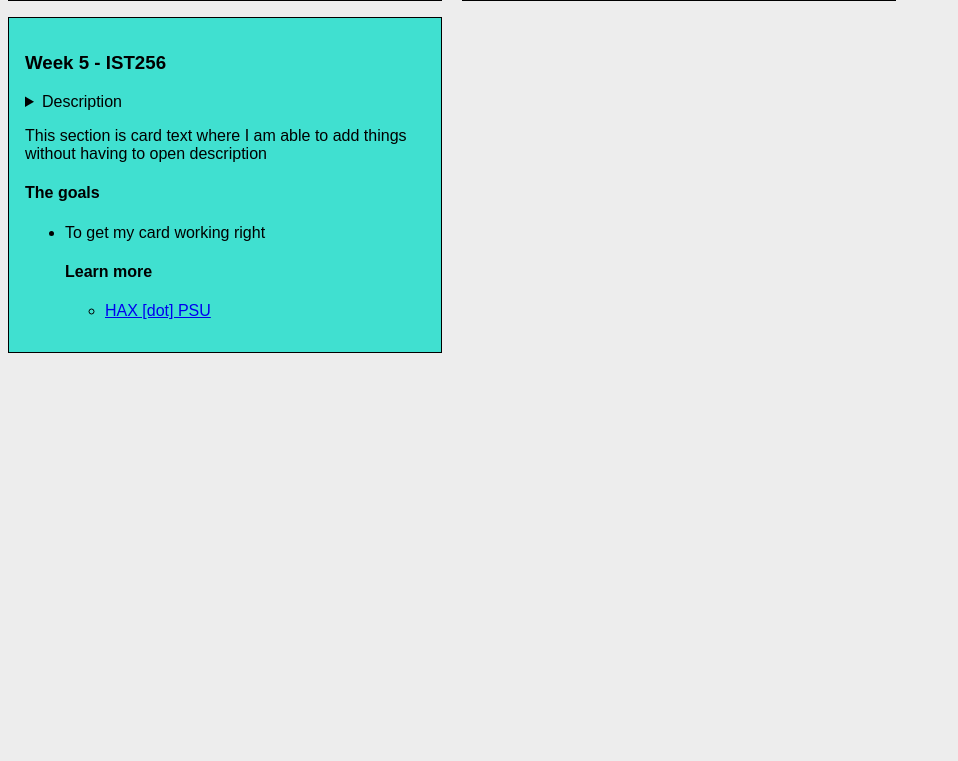
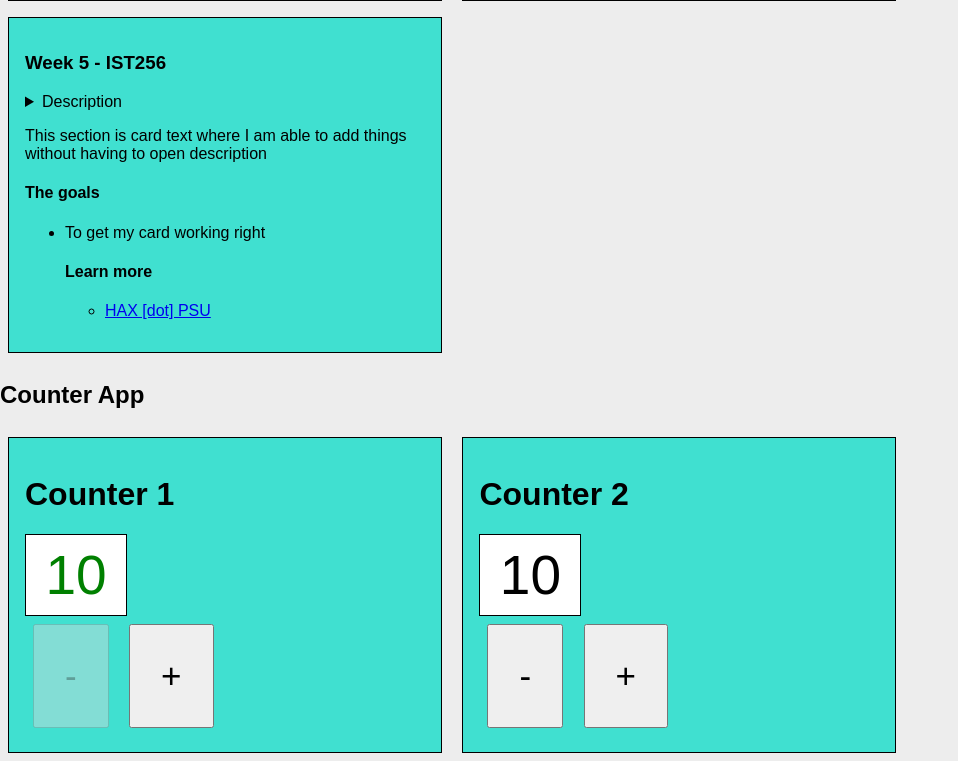
Before and after one commit to faisaljaafar/polaris-chip, a website with bundled scripts: page index.html in a window 1280 px wide. Shown: the part 929-1690 px from the top of the page, without its empty margins (0-958 px from the left). Before the commit the page ends 1290 px from the top, so only its background shows below. Built offline with nearby package versions, Linux system fonts and the light colour scheme.

Commit message:
Added Counter app

```diff
--- a/index.html
+++ b/index.html
@@ -4,6 +4,7 @@
 <head>
   <meta charset="utf-8">
   <meta name="viewport" content="width=device-width, initial-scale=1.0, viewport-fit=cover" />
+  <script type="module" src="src/counter.js"></script>
   <meta name="Description" content="Boilerplate for polaris chip">
   <base href="/">
 
@@ -48,6 +49,10 @@
     <my-card></my-card>
   </div>
 
+  <h2>Counter App</h2>
+  <my-counter name="Counter 1" min="10" max="25"></my-counter>
+  <my-counter name="Counter 2" min="7" max="30"></my-counter>
+
   <!-- this is what is bringing in the definition for this tag -->
   <script type="module" src="./src/polaris-chip.js"></script>
   <script type="module" src="./src/my-card.js"></script>
--- a/package.json
+++ b/package.json
@@ -16,6 +16,7 @@
   },
   "dependencies": {
     "@lrnwebcomponents/meme-maker": "^8.0.0",
+    "@lrnwebcomponents/multiple-choice": "^8.0.0",
     "lit": "^3.1.2"
   },
   "devDependencies": {
--- /dev/null
+++ b/src/counter.js
@@ -0,0 +1,117 @@
+import { LitElement, html, css } from 'lit';
+
+export class Counter extends LitElement {
+
+  static get tag() {
+    return 'my-counter';
+  }
+
+  constructor() {
+    super();
+    this.count = 10;
+    this.min = 10;
+    this.max = 25;
+    this.name= "Counter";
+  }
+
+  static get properties() {
+    return {
+      count: { type: Number },
+      min: {type: Number},
+      max: {type: Number},
+      name: {type: String},
+    }
+  }
+
+  static get styles() {
+    return css`
+    :host{
+        display: inline-flex
+    }
+      .counter-container {
+        width: 400px;
+        border: 1px solid black;
+        padding: 16px;
+        margin: 8px;
+        background-color: turquoise;
+        align-items: center;
+      }
+
+      #counter-value {
+        height: 80px;
+        width: 100px;
+        font-size: 55px;
+        border: 1px solid black;
+        background-color: white;
+        display: flex;
+        justify-content: center;
+        align-items: center;
+        color: var(--counter-color, black);
+      }
+
+      button {
+        font-size: 35px;
+        padding: 30px;
+        margin: 8px;
+      }
+    `;
+  }
+
+  render() {
+    return html`
+      <confetti-container id="confetti">
+        <div class="counter-container">
+          <h1>${this.name}</h1>
+          <div id="counter-value">${this.count}</div>
+          <button id="decrement-btn" @click="${this.decrement}" ?disabled="${this.count === this.min}">-</button>
+          <button id="increment-btn" @click="${this.increment}" ?disabled="${this.count === this.max}">+</button>
+        </div>
+      </confetti-container>
+    `;
+  }
+
+  updated(changedProperties) {
+    if (changedProperties.has('count')) {
+      if (this.count === 18) {
+        this.makeItRain();
+      }
+      this.updateCounterColor();
+    }
+  }
+
+  updateCounterColor() {
+    let color = 'black';
+    if (this.count === 18) {
+      color = 'red';
+    } else if (this.count === 21) {
+      color = 'blue';
+    } else if (this.count === this.min || this.count === this.max) {
+      color = 'green';
+    }
+    this.style.setProperty('--counter-color', color);
+  }
+
+  makeItRain() {
+    import("@lrnwebcomponents/multiple-choice/lib/confetti-container.js").then(
+      (module) => {
+        setTimeout(() => {
+          this.shadowRoot.querySelector("#confetti").setAttribute("popped", "");
+        }, 0);
+      }
+    );
+  }
+
+  increment() {
+    if (this.count < this.max) {
+      this.count++;
+    }
+  }
+
+  decrement() {
+    if (this.count > this.min) {
+      this.count--;
+    }
+  }
+}
+
+customElements.define(Counter.tag, Counter);
```
Also changed, not shown: 1 other file.
